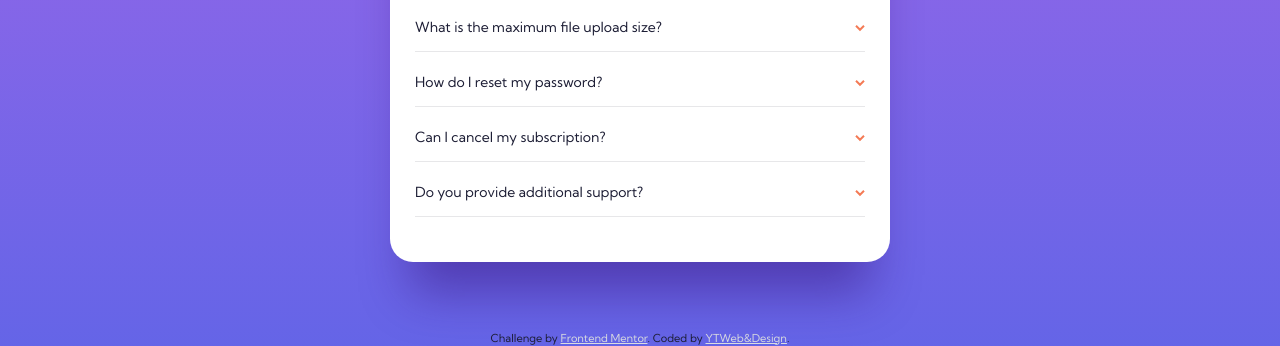
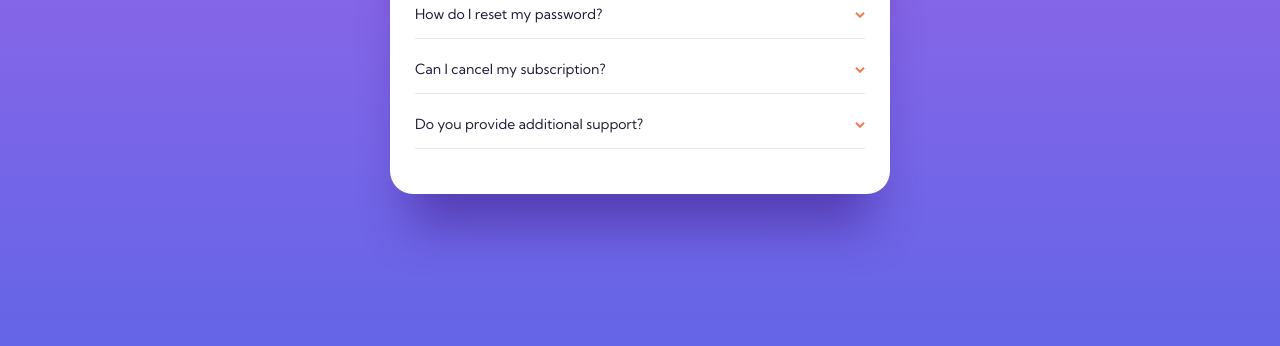
Before and after one commit to Yuko-code/fmchallenge-faq-accordion-card, a plain HTML site: page index.html in a window 1280 px wide. Shown: the part 454-800 px from the top of the page. Drawn offline with Linux system fonts and the light colour scheme.

```diff
--- a/index.html
+++ b/index.html
@@ -67,12 +67,6 @@
     </div>
   </main>
 
- <footer class="footer">
-  <div class="attribution">
-    Challenge by <a href="https://www.frontendmentor.io?ref=challenge" target="_blank">Frontend Mentor</a>.
-    Coded by <a href="https://ytwebxdesign.com/">YTWeb&Design</a>.
-  </div>
- </footer>
  <script src="app.js"></script>
 </body>
 </html>
--- a/style.css
+++ b/style.css
@@ -53,8 +53,9 @@ body{
     background: linear-gradient(hsl(273, 75%, 66%),hsl(240, 73%, 65%) );
     background-repeat: no-repeat;
     align-items: center;
-    justify-content: space-between;
+    justify-items:center;
     position:relative;
+
 }
 .card{
     background-color: #fff;
@@ -151,9 +152,7 @@ margin:5px 0 0 0;
       justify-content: center;
       overflow:hidden;
     }
-    .footer{
-        display:none;
-    }
+
     .box{
         background-image:url("images/illustration-box-desktop.svg");
         background-repeat: no-repeat;
```
